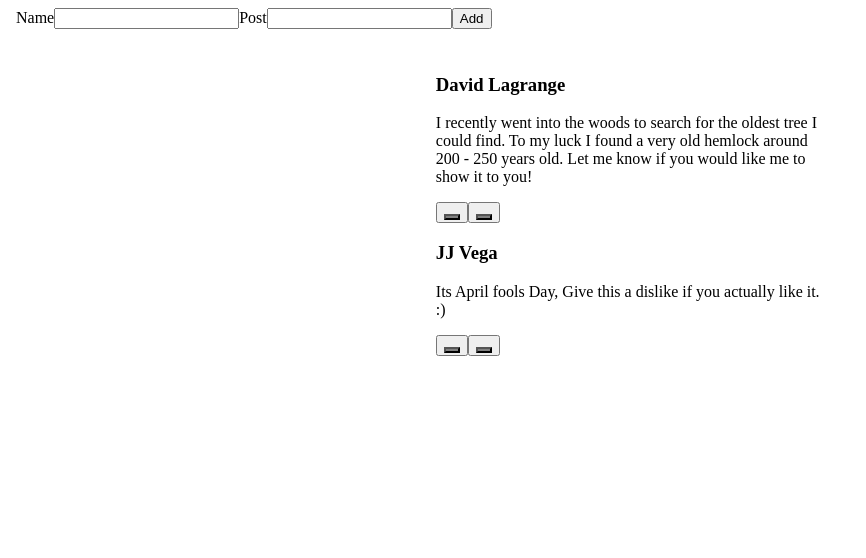
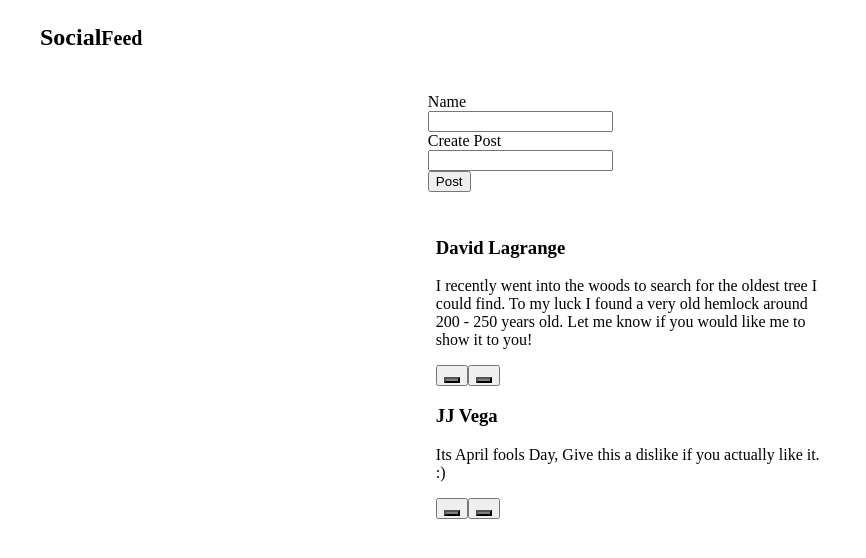
Before and after one commit to danlangan/social-feed, a React (Create React App) app: page / in a window 1280 px wide. Shown: the top 558 px of the page, without its empty margins (0-866 px from the left). Built offline with nearby package versions, Linux system fonts and the light colour scheme.

Commit message:
commiting everything I have right now to my repo for instructors to look at the thumbs up and down buttons

```diff
--- a/src/App.js
+++ b/src/App.js
@@ -16,10 +16,9 @@ function App() {
 
   return (
     <div class="container-fluid">
-      <title>
-        <SocialFeedNavBar/>
-      </title>
       <body>
+          <SocialFeedNavBar/>
+        <br></br>
           <CreateSocialPost addNewSocialPost={addNewPost}/>
         <br></br>
           <DisplayPosts parentEntries={entries}/>
--- a/src/Components/CreatePost/CreatePost.jsx
+++ b/src/Components/CreatePost/CreatePost.jsx
@@ -17,13 +17,19 @@ const CreateSocialPost = (props) => {
     }
 
     return (
+        <div style={{paddingLeft:'33%', paddingRight: '33%', width:'33%', display: 'flex', flexDirection: 'column', background: ''}}>
         <form onSubmit={handleSubmit}>
             <label>Name</label>
+            <br></br>
             <input type="text" value={name} onChange={(event) => setName(event.target.value)}/>
-            <label>Post</label>
-            <input type="text" value={post} onChange={(event) => setPost(event.target.value)}/>
-            <button type="submit">Add</button>
+            <br></br>
+            <label> Create Post</label>
+            <br></br>
+            <input height="50px" type="TextBox" value={post} onChange={(event) => setPost(event.target.value)}/>
+            <br></br>
+            <button type="submit">Post</button>
         </form>
+        </div>
      );
 }
 
--- a/src/Components/DisplayPosts/DisplayPosts.jsx
+++ b/src/Components/DisplayPosts/DisplayPosts.jsx
@@ -1,5 +1,7 @@
 import CustomButtonThumbsUp from "../CustomButton/CustomButtonThumbsUp";
 import CustomButtonThumbsDown from "../CustomButton/CustomButtonThumbsDown";
+import Icons from "../Icons"
+
 
 
 
@@ -13,7 +15,8 @@ const DisplayPosts = (props) => {
                     <div>
                     <h3>{entry.name}</h3>
                     <p>{entry.post}</p>
-                    <button><CustomButtonThumbsUp/></button><button><CustomButtonThumbsDown/></button>
+                    <button type="button"><CustomButtonThumbsUp/></button>
+                    <button type="button"><CustomButtonThumbsDown/></button>
                     </div>
                 );
                 })}
```
Also changed, not shown: src/Components/Icons/thumbs-down.png (added), src/Components/Icons/thumbs-up.png (added).
